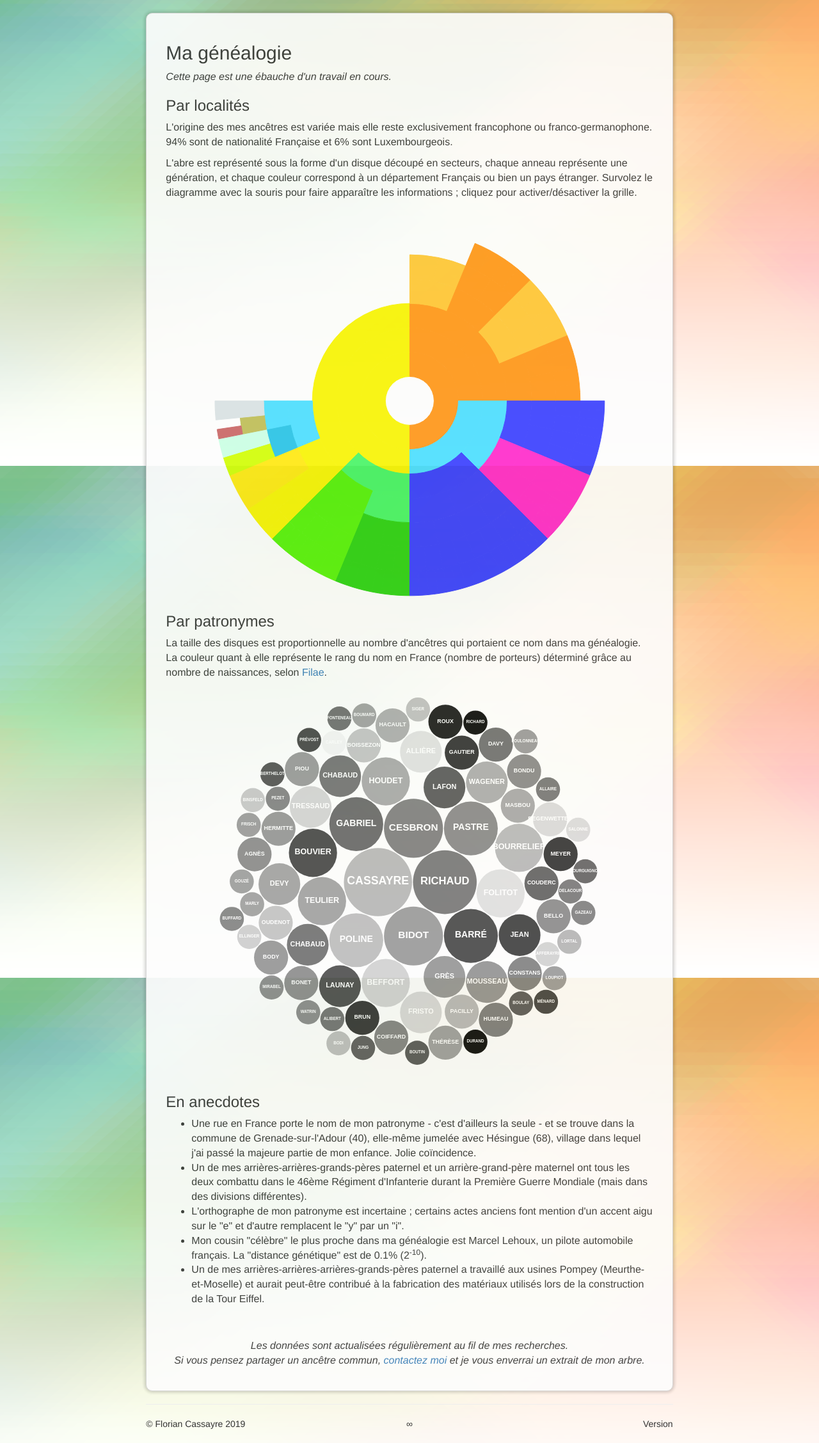
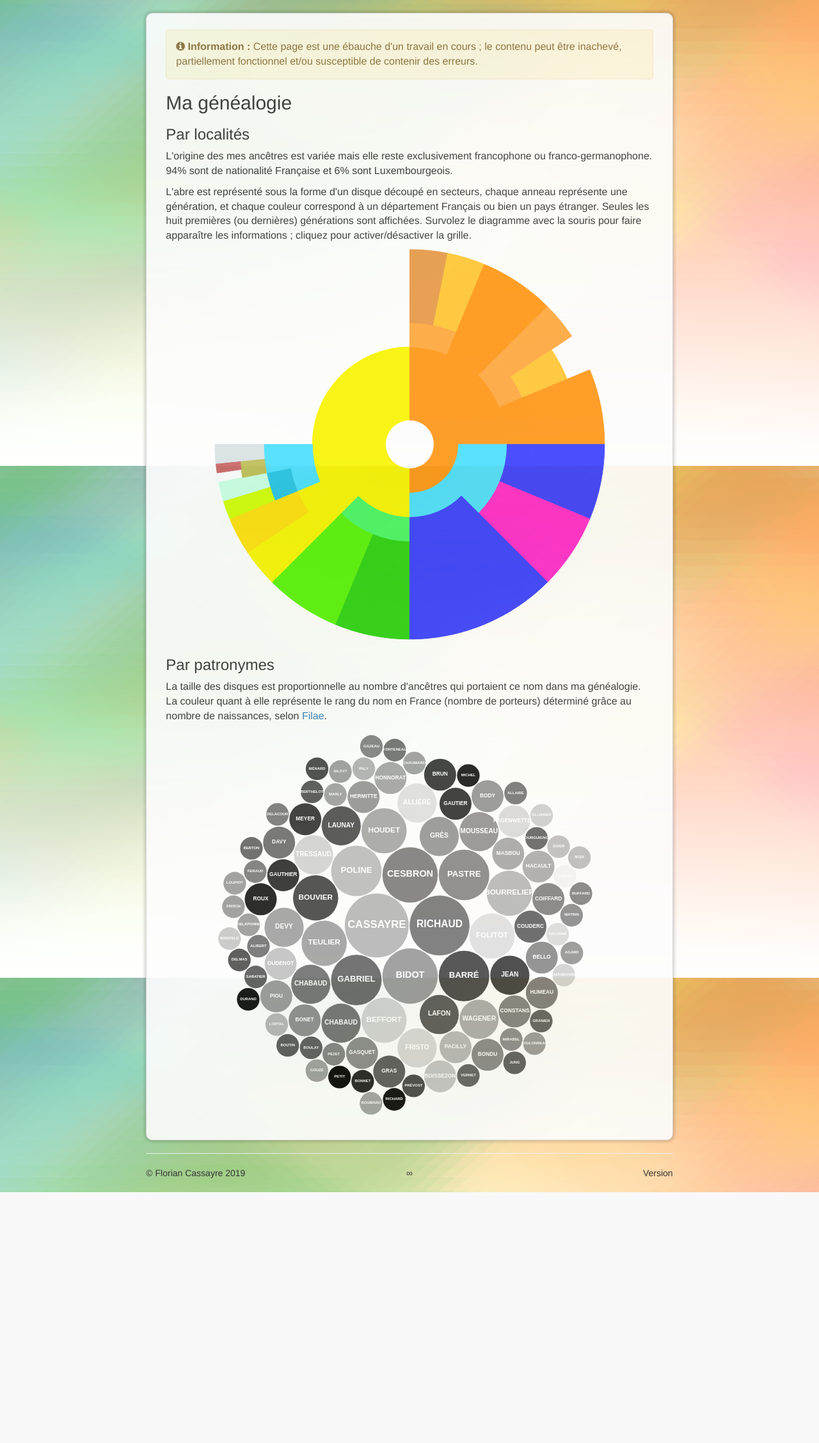
Before and after one commit to FlorianCassayre/Website, a PHP site: template templates/static/genealogy.html.twig in a window 1280 px wide. Shown: the part 72-2327 px from the top of the page at 64% size. After the commit the page ends 1935 px from the top, so only its background shows below. Run offline with PHP 8.4, Linux system fonts and the light colour scheme; the template is opened without the code that fills it, so the values that code supplies are empty; some libraries are stand-ins or nearby versions.

Commit message:
Genealogy update.

```diff
--- a/templates/static/genealogy.html.twig
+++ b/templates/static/genealogy.html.twig
@@ -18,9 +18,14 @@
 
 {% block content %}
 
+    <div class="alert alert-warning" role="alert">
+        <span class="fa fa-info-circle" aria-hidden="true"></span>
+        <span class="sr-only"></span>
+        <strong>Information :</strong>
+        Cette page est une ébauche d'un travail en cours ; le contenu peut être inachevé, partiellement fonctionnel et/ou susceptible de contenir des erreurs.
+    </div>
+
     <h2>Ma généalogie</h2>
-
-    <em>Cette page est une ébauche d'un travail en cours.</em>
 
     <h3>Par localités</h3>
     <p>
@@ -29,6 +34,7 @@
     </p>
     <p>
         L'abre est représenté sous la forme d'un disque découpé en secteurs, chaque anneau représente une génération, et chaque couleur correspond à un département Français ou bien un pays étranger.
+        Seules les huit premières (ou dernières) générations sont affichées.
         Survolez le diagramme avec la souris pour faire apparaître les informations ; cliquez pour activer/désactiver la grille.
     </p>
 
@@ -43,14 +49,22 @@
 
     <div id="bubbles"></div>
 
+    {#
     <h3>En anecdotes</h3>
 
     <ul>
         <li>Une rue en France porte le nom de mon patronyme - c'est d'ailleurs la seule - et se trouve dans la commune de Grenade-sur-l'Adour (40), elle-même jumelée avec Hésingue (68), village dans lequel j'ai passé la majeure partie de mon enfance. Jolie coïncidence.</li>
         <li>Un de mes arrières-arrières-grands-pères paternel et un arrière-grand-père maternel ont tous les deux combattu dans le 46ème Régiment d'Infanterie durant la Première Guerre Mondiale (mais dans des divisions différentes).</li>
         <li>L'orthographe de mon patronyme est incertaine ; certains actes anciens font mention d'un accent aigu sur le "e" et d'autre remplacent le "y" par un "i".</li>
-        <li>Mon cousin "célèbre" le plus proche dans ma généalogie est Marcel Lehoux, un pilote automobile français. La "distance génétique" est de 0.1% (2<sup>-10</sup>).</li>
+        <li>Mon cousin "célèbre" le plus proche dans ma généalogie est Marcel Lehoux, un pilote automobile français. Au total, 10 degrés nous séparent.</li>
         <li>Un de mes arrières-arrières-arrières-grands-pères paternel a travaillé aux usines Pompey (Meurthe-et-Moselle) et aurait peut-être contribué à la fabrication des matériaux utilisés lors de la construction de la Tour Eiffel.</li>
+        <li>
+            Aux alentours des IXème et Xème siècles, un Viking aurait fait le tour de la Bretagne, remonté la Loire et se serait installé en Anjou, devenu plus tard le Seigneur de Chemillé...
+            Son nom ? Sigisbrand (ou Sigebrand) de Chemillé - qui signifie littéralement "les feux de la victoire".
+            Il serait l'ancêtre d'un grand nombre d'Anjevins, dont certainement ma grand-mère maternelle qui hérita d'une francisation : Cesbron.
+        </li>
+        <li>L'individu au sosa 157, et toute son ascendance, sont d'identités inconnues.</li>
+        <li>L'implexe le plus proche dans mon ascendance se situe à la quinzième génération.</li>
     </ul>
 
     <p class="text-center" style="margin-top: 50px">
@@ -58,5 +72,6 @@
         <br />
         <em>Si vous pensez partager un ancêtre commun, <a href="{{ url('contact') }}">contactez moi</a> et je vous enverrai un extrait de mon arbre.</em>
     </p>
+    #}
 
 {% endblock%}
--- a/web/florian/js/genealogy.js
+++ b/web/florian/js/genealogy.js
@@ -32,15 +32,17 @@
         "12": {"name": "Aveyron", "color": "#56f107"},
         "13": {"name": "Bouches-du-Rhône", "color": "#ff9514"},
         "15": {"name": "Cantal", "color": "#47f564"},
+        "26": {"name": "Drôme", "color": "#e69747"},
         "28": {"name": "Eure-et-Loir", "color": "#d8e1e3"},
-        "34": {"name": "Hérault", "color": "#ffc532"},
+        "30": {"name": "Gard", "color": "#ffc532"},
+        "34": {"name": "Hérault", "color": "#ffa63c"},
         "39": {"name": "Jura", "color": "#d1fd02"},
         "45": {"name": "Loiret", "color": "#bdbc54"},
         "46": {"name": "Lot", "color": "#2ad010"},
         "49": {"name": "Maine-et-Loire", "color": "#373dff"},
         "50": {"name": "Manche", "color": "#c9ffe3"},
         "54": {"name": "Meurthe-et-Moselle", "color": "#f8f400"},
-        "57": {"name": "Moselle", "color": "#ffe80d"},
+        "57": {"name": "Moselle", "color": "#ffde09"},
         "75": {"name": "Paris", "color": "#49deff"},
         "89": {"name": "Yonne", "color": "#c86363"},
         "94": {"name": "Val-de-Marne", "color": "#24c2e5"},
@@ -81,9 +83,16 @@
 
     partition(root);
 
+    var fixAngle = function(d) {
+        if(d.parent && d.parent.children.length === 1 && d.data.sex === "F")
+            return 2 * Math.PI / (1 << d.depth);
+        else
+            return 0.0; // Already correct
+    };
+
     var arc = d3.arc()
-        .startAngle(function (d) { return d.x0 + Math.PI })
-        .endAngle(function (d) { return d.x1 + Math.PI })
+        .startAngle(function (d) { return d.x0 + Math.PI + fixAngle(d) })
+        .endAngle(function (d) { return d.x1 + Math.PI + fixAngle(d) })
         .innerRadius(function (d) { return d.y0 })
         .outerRadius(function (d) { return d.y1 });
 
```
Also changed, not shown: web/florian/data/genealogy_data.json (+1 -1 lines).
